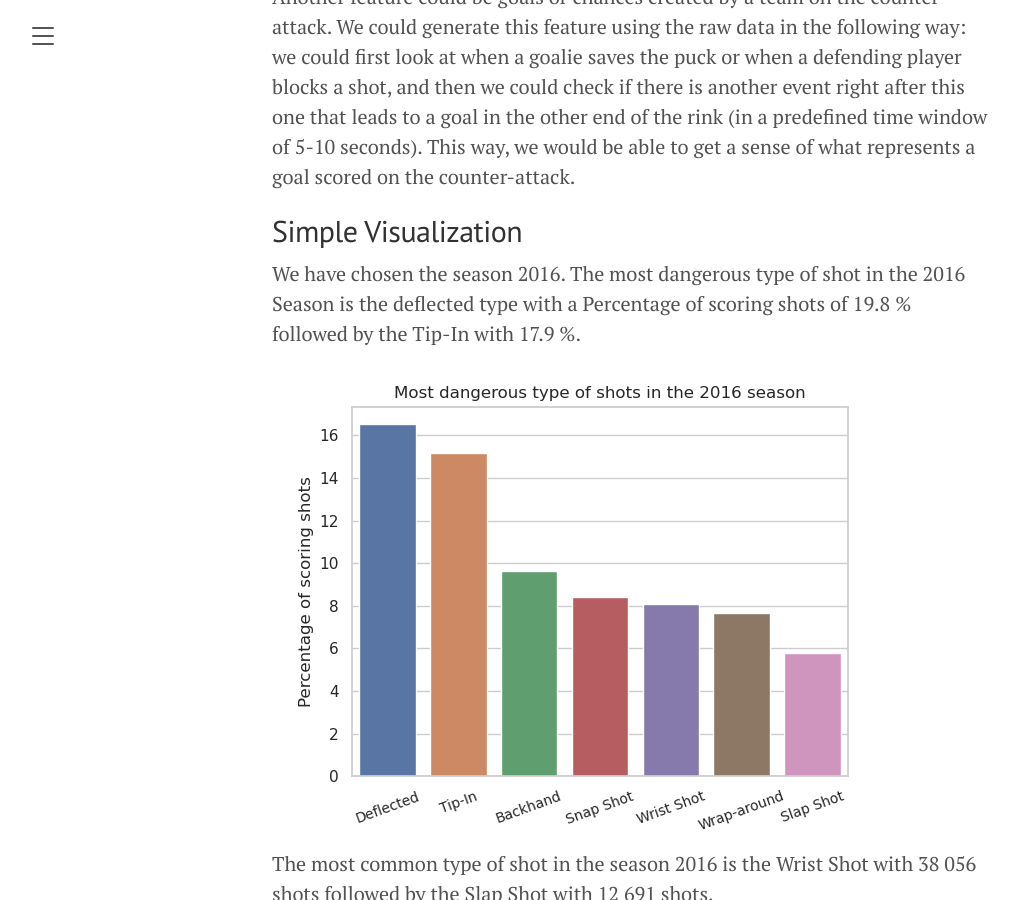
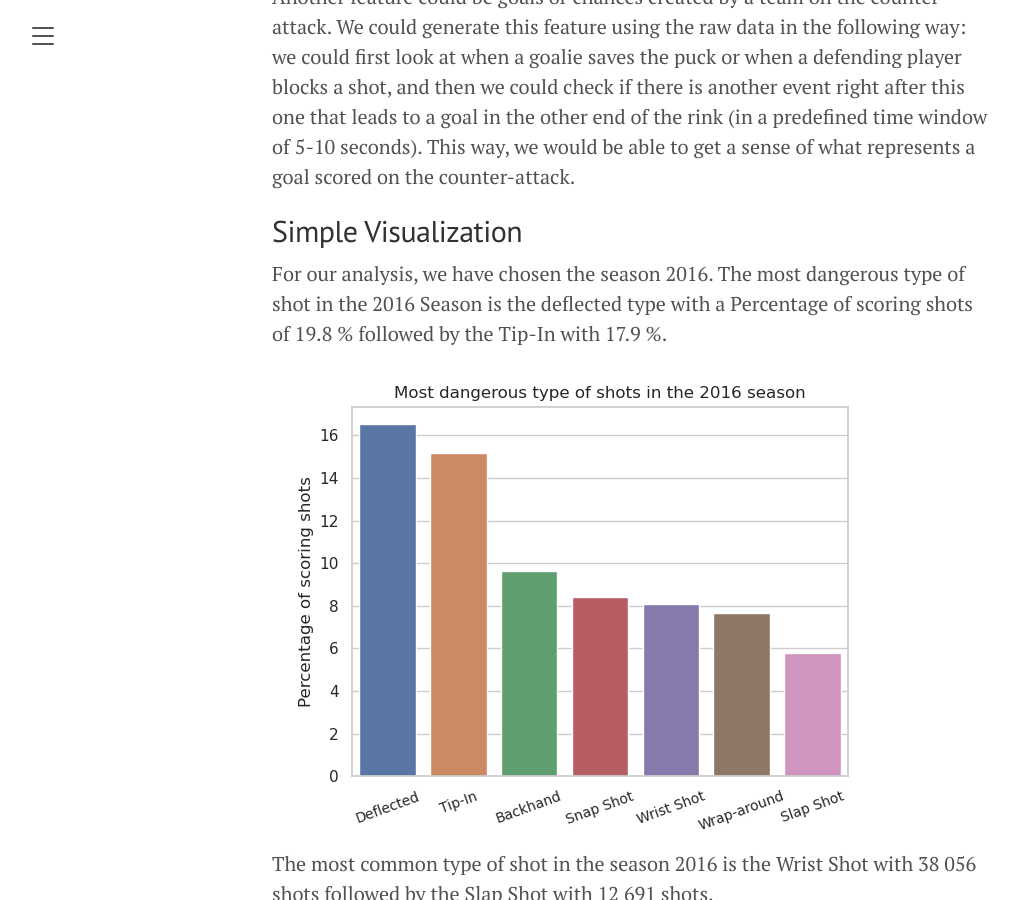
Before and after one commit to jaihon1/IFT6758-Project, a Jekyll site: the page built from blog/_posts/2021-09-28-milestone-1.md, in a window 1280 px wide and 900 px high, scrolled down 10654 px. Shown: the whole window, without its empty margins (8-1027 px from the left). Built offline with Jekyll 4.4.1, drawn with Linux system fonts in a browser that asks for light colours.

Commit message:
Update blog/_posts/2021-09-28-milestone-1.md
Co-authored-by: Dzhay <25254253+jaihon1@users.noreply.github.com>

```diff
--- a/blog/_posts/2021-09-28-milestone-1.md
+++ b/blog/_posts/2021-09-28-milestone-1.md
@@ -181,7 +181,7 @@ An interesting feature that could be added would be to categorize the type of GO
 Another feature could be goals or chances created by a team on the counter-attack. We could generate this feature using the raw data in the following way: we could first look at when a goalie saves the puck or when a defending player blocks a shot, and then we could check if there is another event right after this one that leads to a goal in the other end of the rink (in a predefined time window of 5-10 seconds). This way, we would be able to get a sense of what represents a goal scored on the counter-attack.
 
 ## Simple Visualization
-We have chosen the season 2016. The most dangerous type of shot in the 2016 Season is the
+For our analysis, we have chosen the season 2016. The most dangerous type of shot in the 2016 Season is the
 deflected type with a Percentage of scoring shots of 19.8 % followed by the Tip-In with
 17.9 %.
 ![img_2.png](/public/img_2.png)
```
